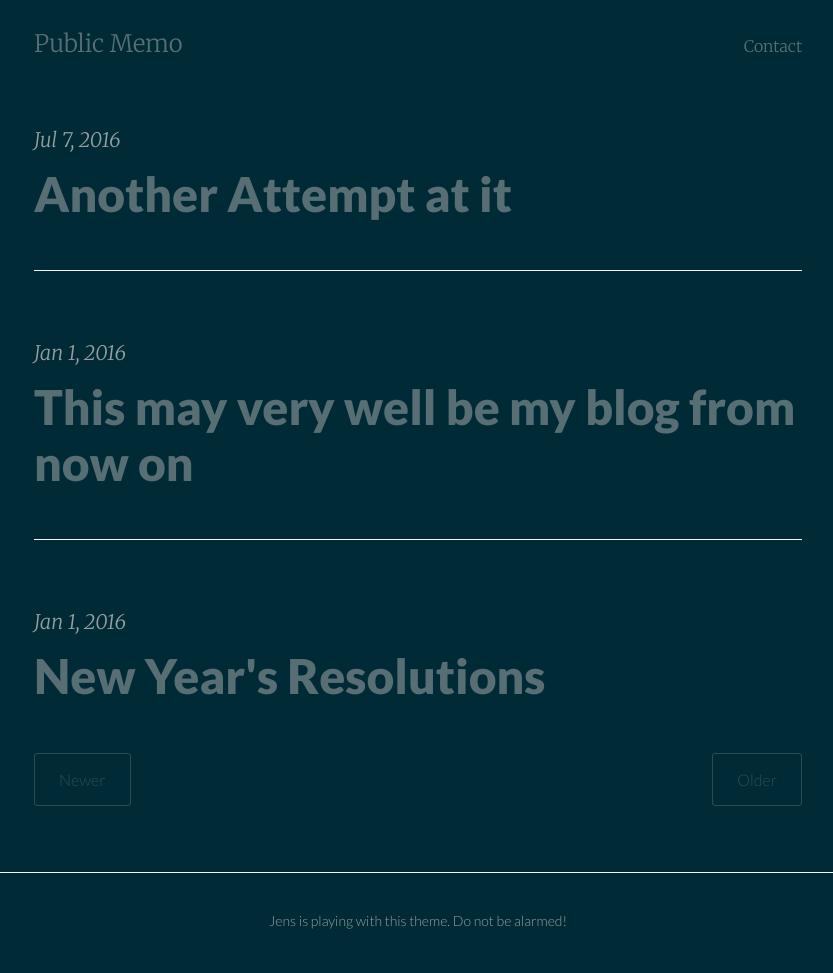
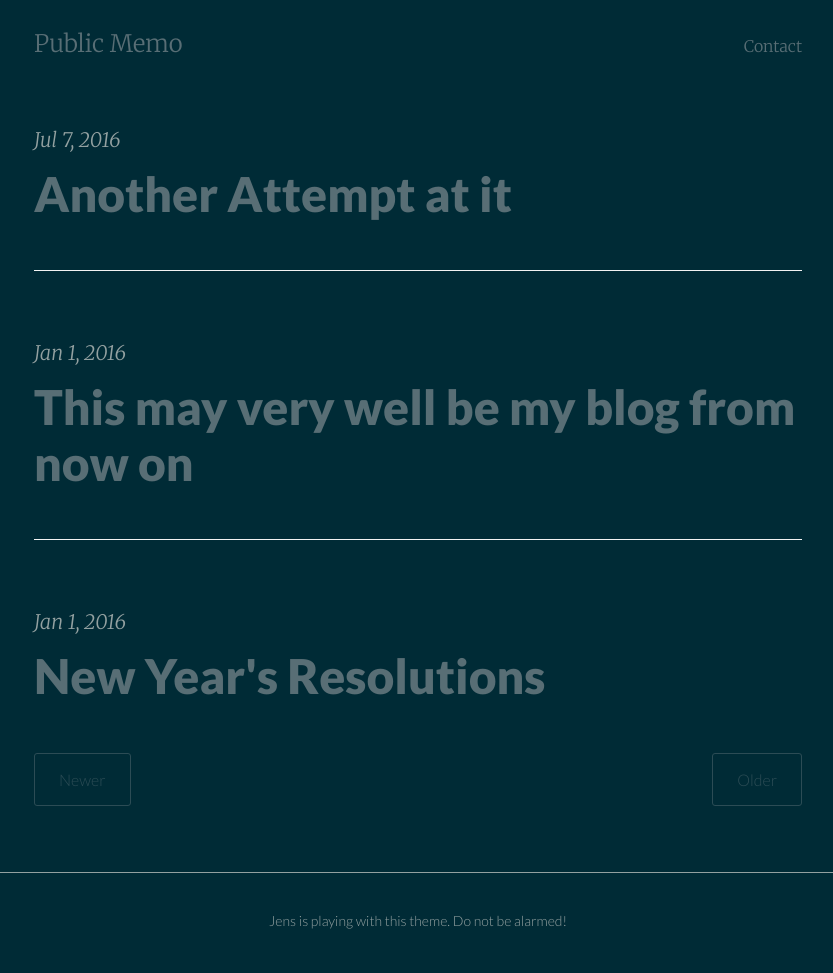
Before and after one commit to ohyran/ohyran.github.io, a Jekyll site: the page built from index.html, in a window 1280 px wide. Shown: the whole page, without its empty margins (222-1055 px from the left). Built offline with Jekyll 4.4.1, drawn with Linux system fonts in a browser that asks for light colours; the list of posts is cut into pages by our own code.

Commit message:
Update pixyll.css

```diff
--- a/css/pixyll.css
+++ b/css/pixyll.css
@@ -345,7 +345,7 @@ h6 {
 }
 
 footer {
-  border-top: thin solid #f3f3f3;
+  border-top: thin solid #93a1a1;
 }
 
 footer,
```
